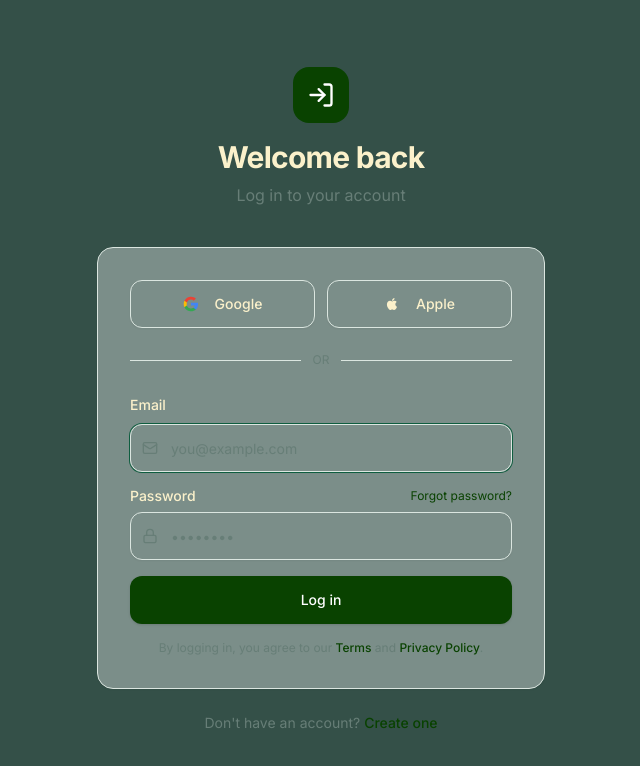
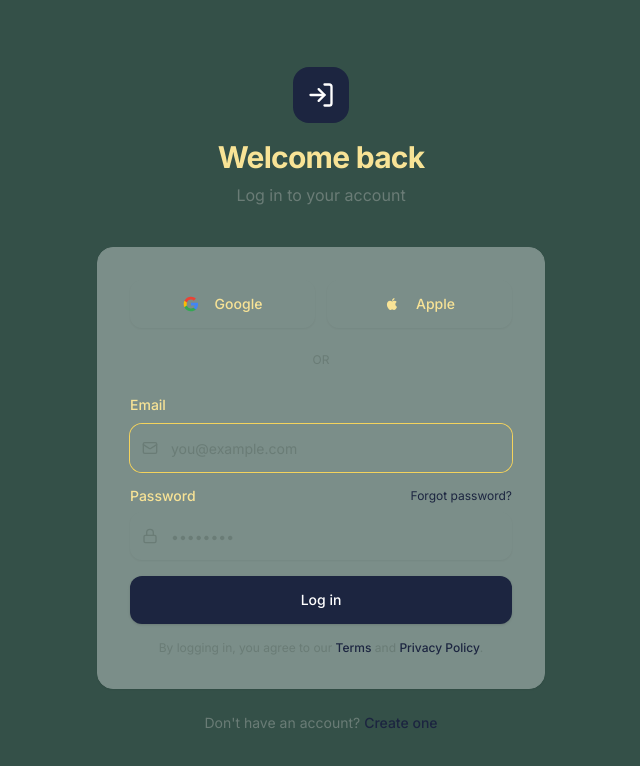
Before and after one commit to underparmindset/underparmind, a React (Vite) app: page /login in a window 1280 px wide. Shown: the top 766 px of the page, without its empty margins (319-959 px from the left). Built offline with nearby package versions, Linux system fonts and the light colour scheme; no server answers.

Commit message:
File changes

```diff
--- a/src/index.css
+++ b/src/index.css
@@ -6,78 +6,88 @@
 
 @layer base {
   :root {
+    /* Background: #35524A Dark Slate Gray */
     --background: 163 21% 26%;
-    --foreground: 48 86% 89%;
+    /* Foreground: #F8E295 Off-white / light gold */
+    --foreground: 47 88% 78%;
+    /* Card: #7A8D88 Slightly lighter slate */
     --card: 164 8% 52%;
-    --card-foreground: 160 30% 10%;
-    --popover: 0 0% 100%;
-    --popover-foreground: 160 30% 10%;
-    --primary: 112 100% 13%;
+    --card-foreground: 225 40% 18%;
+    --popover: 164 8% 52%;
+    --popover-foreground: 225 40% 18%;
+    /* Primary: #1C2541 Space Indigo */
+    --primary: 225 40% 18%;
     --primary-foreground: 0 0% 100%;
-    --secondary: 145 25% 93%;
-    --secondary-foreground: 157 73% 21%;
-    --muted: 145 20% 95%;
-    --muted-foreground: 160 10% 45%;
-    --accent: 38 65% 55%;
-    --accent-foreground: 0 0% 100%;
+    /* Secondary: #77CAC4 Tropical Teal */
+    --secondary: 176 44% 63%;
+    --secondary-foreground: 163 21% 26%;
+    /* Muted: #BCC6C3 Mid slate */
+    --muted: 162 8% 76%;
+    --muted-foreground: 162 8% 45%;
+    /* Accent: #F4D35E Royal Gold */
+    --accent: 47 87% 66%;
+    --accent-foreground: 163 21% 26%;
     --destructive: 8 60% 50%;
     --destructive-foreground: 0 0% 100%;
-    --border: 150 18% 88%;
-    --input: 150 18% 88%;
-    --ring: 157 73% 21%;
-    --chart-1: 157 73% 21%;
-    --chart-2: 38 65% 55%;
+    /* Border / Input / Ring: #7A8D88 */
+    --border: 164 8% 52%;
+    --input: 164 8% 52%;
+    --ring: 47 87% 66%;
+    --chart-1: 225 40% 18%;
+    --chart-2: 47 87% 66%;
     --chart-3: 8 60% 50%;
-    --chart-4: 200 60% 50%;
+    --chart-4: 176 44% 63%;
     --chart-5: 280 50% 55%;
     --radius: 0.875rem;
     --font-heading: 'DM Sans', ui-sans-serif, system-ui, sans-serif;
     --font-body: 'Inter', ui-sans-serif, system-ui, sans-serif;
     --font-display: 'DM Sans', ui-sans-serif, system-ui, sans-serif;
     --font-mono: ui-monospace, SFMono-Regular, Menlo, Monaco, Consolas, "Liberation Mono", "Courier New", monospace;
-    --sidebar-background: 157 73% 21%;
+    /* Sidebar: #35524A Dark Slate Gray */
+    --sidebar-background: 163 21% 26%;
     --sidebar-foreground: 0 0% 100%;
-    --sidebar-primary: 38 65% 55%;
+    /* Sidebar Primary: #30AEA5 Tropical Teal */
+    --sidebar-primary: 176 57% 44%;
     --sidebar-primary-foreground: 0 0% 100%;
-    --sidebar-accent: 157 60% 28%;
-    --sidebar-accent-foreground: 0 0% 100%;
-    --sidebar-border: 157 50% 30%;
-    --sidebar-ring: 38 65% 55%;
+    --sidebar-accent: 47 87% 66%;
+    --sidebar-accent-foreground: 163 21% 26%;
+    --sidebar-border: 164 8% 52%;
+    --sidebar-ring: 47 87% 66%;
   }
 
   .dark {
-    --background: 160 30% 6%;
-    --foreground: 145 20% 95%;
-    --card: 160 25% 10%;
-    --card-foreground: 145 20% 95%;
-    --popover: 160 25% 10%;
-    --popover-foreground: 145 20% 95%;
-    --primary: 157 60% 35%;
+    --background: 163 21% 26%;
+    --foreground: 47 88% 78%;
+    --card: 164 8% 52%;
+    --card-foreground: 225 40% 18%;
+    --popover: 164 8% 52%;
+    --popover-foreground: 225 40% 18%;
+    --primary: 225 40% 18%;
     --primary-foreground: 0 0% 100%;
-    --secondary: 160 20% 15%;
-    --secondary-foreground: 145 20% 90%;
-    --muted: 160 15% 15%;
-    --muted-foreground: 150 10% 55%;
-    --accent: 38 65% 55%;
-    --accent-foreground: 0 0% 100%;
-    --destructive: 8 55% 45%;
+    --secondary: 176 44% 63%;
+    --secondary-foreground: 163 21% 26%;
+    --muted: 162 8% 76%;
+    --muted-foreground: 162 8% 45%;
+    --accent: 47 87% 66%;
+    --accent-foreground: 163 21% 26%;
+    --destructive: 8 60% 50%;
     --destructive-foreground: 0 0% 100%;
-    --border: 160 15% 18%;
-    --input: 160 15% 18%;
-    --ring: 157 60% 35%;
-    --chart-1: 157 60% 35%;
-    --chart-2: 38 65% 55%;
-    --chart-3: 8 55% 45%;
-    --chart-4: 200 55% 50%;
-    --chart-5: 280 45% 55%;
-    --sidebar-background: 160 30% 8%;
-    --sidebar-foreground: 145 20% 95%;
-    --sidebar-primary: 38 65% 55%;
+    --border: 164 8% 52%;
+    --input: 164 8% 52%;
+    --ring: 47 87% 66%;
+    --chart-1: 225 40% 18%;
+    --chart-2: 47 87% 66%;
+    --chart-3: 8 60% 50%;
+    --chart-4: 176 44% 63%;
+    --chart-5: 280 50% 55%;
+    --sidebar-background: 163 21% 26%;
+    --sidebar-foreground: 0 0% 100%;
+    --sidebar-primary: 176 57% 44%;
     --sidebar-primary-foreground: 0 0% 100%;
-    --sidebar-accent: 160 20% 15%;
-    --sidebar-accent-foreground: 145 20% 95%;
-    --sidebar-border: 160 15% 18%;
-    --sidebar-ring: 38 65% 55%;
+    --sidebar-accent: 47 87% 66%;
+    --sidebar-accent-foreground: 163 21% 26%;
+    --sidebar-border: 164 8% 52%;
+    --sidebar-ring: 47 87% 66%;
   }
 }
 
```
